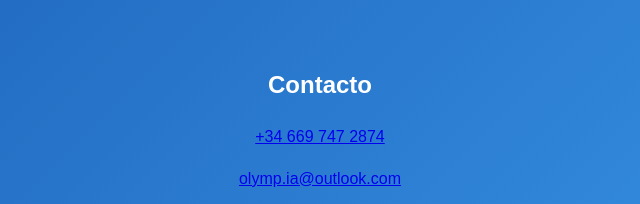
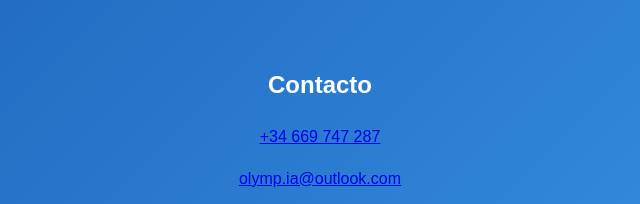
Before and after one commit to NicoBenejam/OlympIA, a plain HTML site: page index.html in a window 1280 px wide. Shown: the part 920-1124 px from the top of the page, 320-960 px from the left. Drawn offline with Linux system fonts and the light colour scheme.

Commit message:
index.html

```diff
--- a/index.html
+++ b/index.html
@@ -55,7 +55,7 @@
   <h2>Contacto</h2>
 
   <div class="contact-info">
-    <p> <a href="tel:+346697472874">+34 669 747 2874</a></p>
+    <p> <a href="tel:+346697472874">+34 669 747 287</a></p>
     <p> <a href="mailto:olymp.ia@outlook.com">olymp.ia@outlook.com</a></p>
   </div>
 
```
